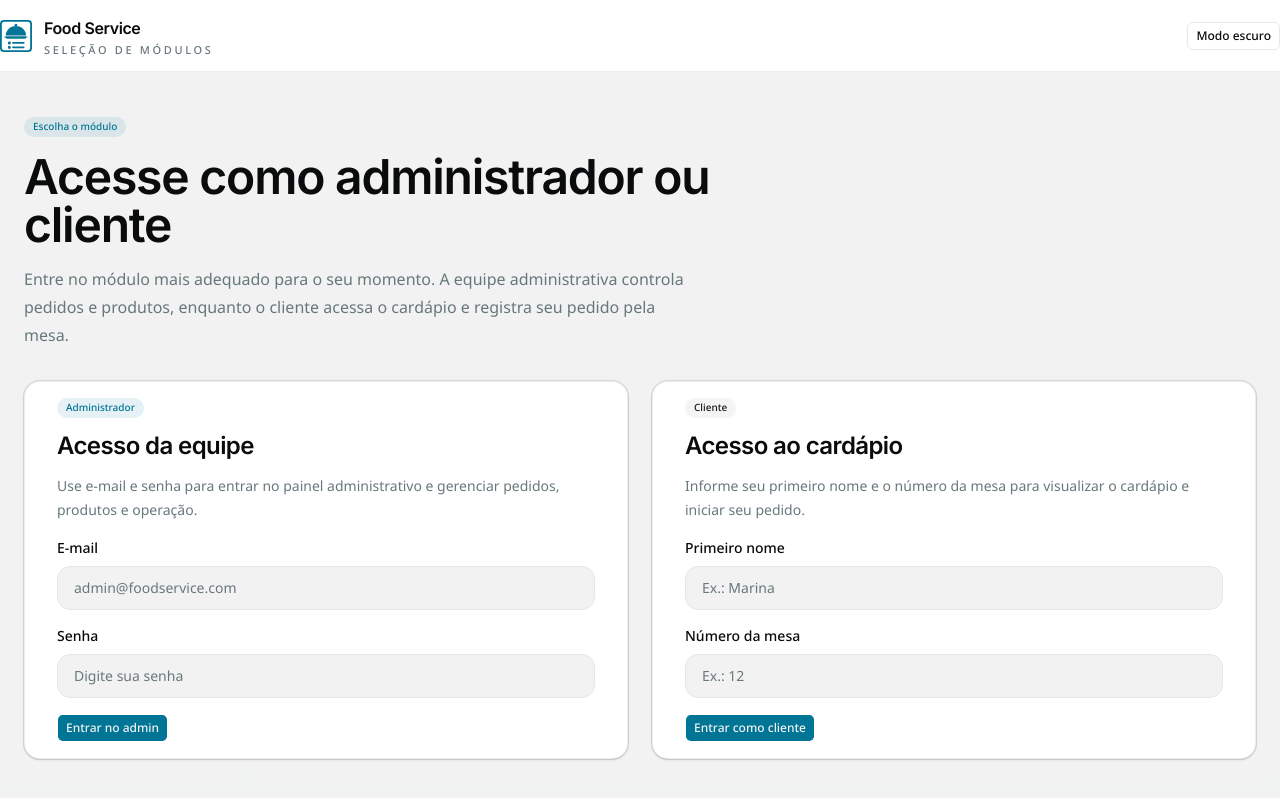
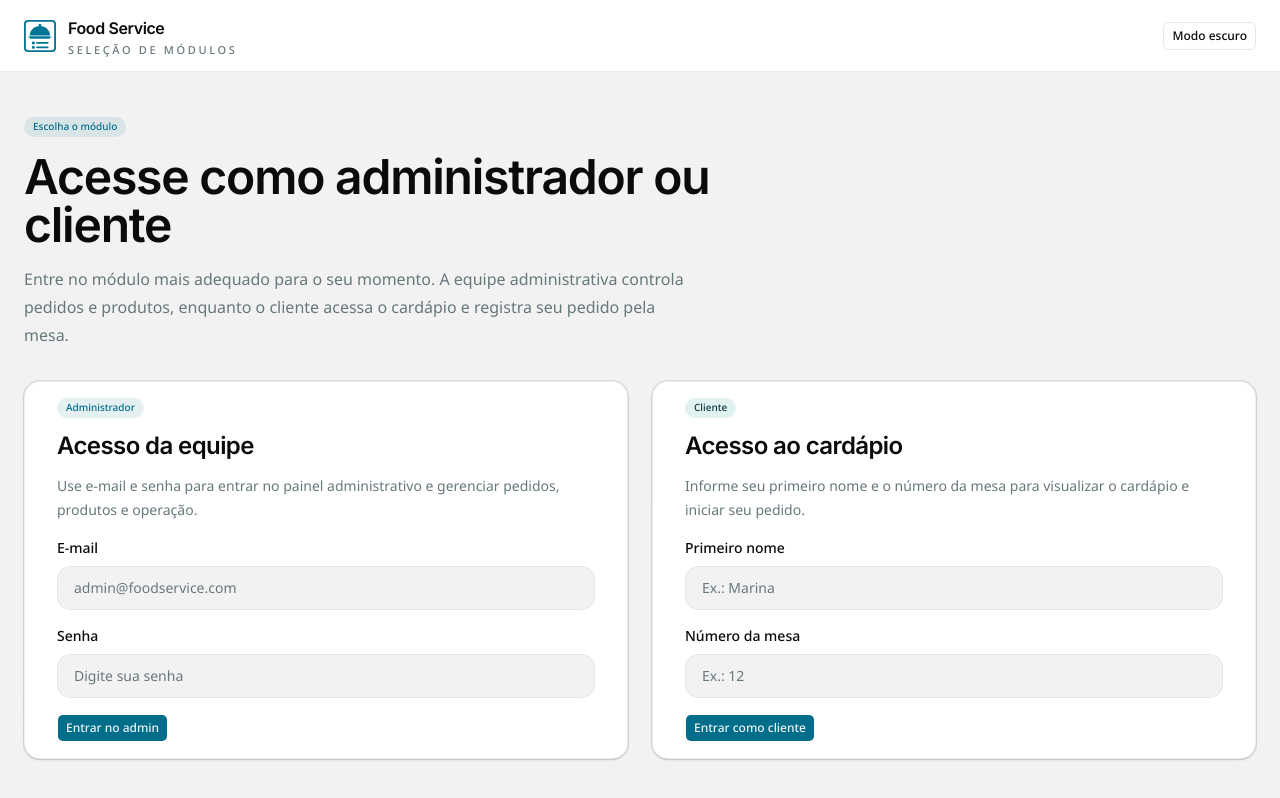
Before and after one commit to thaisdev/food-service-frontend, a Next.js app: page / in a window 1280 px wide. Built offline with nearby package versions, Linux system fonts and the light colour scheme.

Commit message:
feat: add colors to style

```diff
--- a/app/admin/orders/page.tsx
+++ b/app/admin/orders/page.tsx
@@ -23,15 +23,15 @@ import { useOrders } from "@/hooks/use-api-data"
 function getStatusClasses(status: string) {
   switch (status) {
     case "Pronto":
-      return "bg-emerald-500/12 text-emerald-700 dark:text-emerald-300"
+      return "bg-success-muted text-success"
     case "Em preparo":
-      return "bg-amber-500/12 text-amber-700 dark:text-amber-300"
+      return "bg-warning-muted text-warning"
     case "Saiu para entrega":
-      return "bg-sky-500/12 text-sky-700 dark:text-sky-300"
+      return "bg-info-muted text-info"
     case "Finalizado":
       return "bg-muted text-muted-foreground"
     default:
-      return "bg-rose-500/12 text-rose-700 dark:text-rose-300"
+      return "bg-destructive-muted text-destructive"
   }
 }
 
--- a/app/admin/products/page.tsx
+++ b/app/admin/products/page.tsx
@@ -26,12 +26,12 @@ function getBadgeClasses(value: string) {
   switch (value) {
     case "Ativo":
     case "Disponível":
-      return "bg-emerald-500/12 text-emerald-700 dark:text-emerald-300"
+      return "bg-success-muted text-success"
     case "Baixo":
-      return "bg-amber-500/12 text-amber-700 dark:text-amber-300"
+      return "bg-warning-muted text-warning"
     case "Inativo":
     case "Indisponível":
-      return "bg-rose-500/12 text-rose-700 dark:text-rose-300"
+      return "bg-destructive-muted text-destructive"
     default:
       return "bg-muted text-muted-foreground"
   }
--- a/app/globals.css
+++ b/app/globals.css
@@ -5,72 +5,118 @@
 @custom-variant dark (&:is(.dark *));
 
 :root {
+    --brand-deep: #003847;
+    --brand-strong: #005369;
+    --brand: #006d8b;
+    --brand-hover: #007494;
+    --brand-bright: #00bdf1;
+    --brand-bright-strong: #00a2cf;
+    --brand-muted: #317f94;
+    --brand-ink: #15363f;
+    --teal: #009484;
+    --green: #009452;
+    --blue: #004594;
+    --indigo: #001694;
+    --gold: #948800;
+    --gold-soft: #fff580;
+    --rose: #940030;
+    --rose-soft: #ff80a9;
     --background: #f2f2f2;
     --foreground: oklch(0.148 0.004 228.8);
     --card: oklch(1 0 0);
     --card-foreground: oklch(0.148 0.004 228.8);
     --popover: oklch(1 0 0);
     --popover-foreground: oklch(0.148 0.004 228.8);
-    --primary: #007595;
+    --primary: var(--brand);
     --primary-foreground: #f2f2f2;
-    --secondary: oklch(0.967 0.001 286.375);
-    --secondary-foreground: oklch(0.21 0.006 285.885);
+    --primary-hover: var(--brand-hover);
+    --primary-active: var(--brand-strong);
+    --primary-muted: color-mix(in srgb, var(--brand) 12%, white);
+    --secondary: color-mix(in srgb, var(--teal) 12%, white);
+    --secondary-foreground: var(--brand-ink);
     --muted: oklch(0.963 0.002 197.1);
     --muted-foreground: oklch(0.56 0.021 213.5);
-    --accent: oklch(0.963 0.002 197.1);
-    --accent-foreground: oklch(0.218 0.008 223.9);
-    --destructive: oklch(0.577 0.245 27.325);
+    --accent: color-mix(in srgb, var(--brand-muted) 14%, white);
+    --accent-foreground: var(--brand-ink);
+    --success: var(--green);
+    --success-foreground: #ffffff;
+    --success-muted: color-mix(in srgb, var(--green) 12%, white);
+    --info: var(--blue);
+    --info-foreground: #ffffff;
+    --info-muted: color-mix(in srgb, var(--blue) 10%, white);
+    --warning: var(--gold);
+    --warning-foreground: #ffffff;
+    --warning-muted: color-mix(in srgb, var(--gold-soft) 60%, white);
+    --destructive: var(--rose);
+    --destructive-foreground: #ffffff;
+    --destructive-muted: color-mix(in srgb, var(--rose-soft) 25%, white);
     --border: oklch(0.925 0.005 214.3);
     --input: oklch(0.925 0.005 214.3);
-    --ring: oklch(0.723 0.014 214.4);
-    --chart-1: oklch(0.855 0.138 181.071);
-    --chart-2: oklch(0.704 0.14 182.503);
-    --chart-3: oklch(0.6 0.118 184.704);
-    --chart-4: oklch(0.511 0.096 186.391);
-    --chart-5: oklch(0.437 0.078 188.216);
+    --ring: color-mix(in srgb, var(--brand-bright) 55%, var(--brand));
+    --chart-1: var(--brand-bright);
+    --chart-2: var(--teal);
+    --chart-3: var(--blue);
+    --chart-4: var(--green);
+    --chart-5: var(--gold);
+    --chart-6: var(--rose-soft);
     --radius: 0.45rem;
     --sidebar: oklch(0.987 0.002 197.1);
     --sidebar-foreground: oklch(0.148 0.004 228.8);
-    --sidebar-primary: #007595;
+    --sidebar-primary: var(--brand);
     --sidebar-primary-foreground: #f2f2f2;
-    --sidebar-accent: oklch(0.963 0.002 197.1);
-    --sidebar-accent-foreground: oklch(0.218 0.008 223.9);
+    --sidebar-accent: var(--primary-muted);
+    --sidebar-accent-foreground: var(--brand-ink);
     --sidebar-border: oklch(0.925 0.005 214.3);
-    --sidebar-ring: oklch(0.723 0.014 214.4);
+    --sidebar-ring: var(--ring);
 }
 
 .dark {
-    --background: oklch(0.148 0.004 228.8);
+    --background: var(--brand-ink);
     --foreground: oklch(0.987 0.002 197.1);
-    --card: oklch(0.218 0.008 223.9);
+    --card: #1d454f;
     --card-foreground: oklch(0.987 0.002 197.1);
-    --popover: oklch(0.218 0.008 223.9);
+    --popover: #1d454f;
     --popover-foreground: oklch(0.987 0.002 197.1);
-    --primary: #007595;
+    --primary: var(--brand-bright-strong);
     --primary-foreground: #f2f2f2;
-    --secondary: oklch(0.274 0.006 286.033);
+    --primary-hover: var(--brand-bright);
+    --primary-active: var(--brand);
+    --primary-muted: color-mix(in srgb, var(--brand-bright) 18%, transparent);
+    --secondary: color-mix(in srgb, var(--teal) 24%, var(--brand-ink));
     --secondary-foreground: oklch(0.985 0 0);
     --muted: oklch(0.275 0.011 216.9);
     --muted-foreground: oklch(0.723 0.014 214.4);
-    --accent: oklch(0.275 0.011 216.9);
+    --accent: color-mix(in srgb, var(--brand-muted) 30%, var(--brand-ink));
     --accent-foreground: oklch(0.987 0.002 197.1);
-    --destructive: oklch(0.704 0.191 22.216);
+    --success: var(--green);
+    --success-foreground: #ffffff;
+    --success-muted: color-mix(in srgb, var(--green) 24%, var(--brand-ink));
+    --info: var(--brand-bright-strong);
+    --info-foreground: #ffffff;
+    --info-muted: color-mix(in srgb, var(--brand-bright) 18%, var(--brand-ink));
+    --warning: var(--gold-soft);
+    --warning-foreground: var(--brand-ink);
+    --warning-muted: color-mix(in srgb, var(--gold) 24%, var(--brand-ink));
+    --destructive: var(--rose-soft);
+    --destructive-foreground: var(--brand-ink);
+    --destructive-muted: color-mix(in srgb, var(--rose) 32%, var(--brand-ink));
     --border: oklch(1 0 0 / 10%);
     --input: oklch(1 0 0 / 15%);
-    --ring: oklch(0.56 0.021 213.5);
-    --chart-1: oklch(0.855 0.138 181.071);
-    --chart-2: oklch(0.704 0.14 182.503);
-    --chart-3: oklch(0.6 0.118 184.704);
-    --chart-4: oklch(0.511 0.096 186.391);
-    --chart-5: oklch(0.437 0.078 188.216);
-    --sidebar: oklch(0.218 0.008 223.9);
+    --ring: var(--brand-bright);
+    --chart-1: var(--brand-bright);
+    --chart-2: var(--teal);
+    --chart-3: var(--gold-soft);
+    --chart-4: var(--green);
+    --chart-5: var(--rose-soft);
+    --chart-6: var(--blue);
+    --sidebar: #1d454f;
     --sidebar-foreground: oklch(0.987 0.002 197.1);
-    --sidebar-primary: #007595;
+    --sidebar-primary: var(--brand-bright-strong);
     --sidebar-primary-foreground: #f2f2f2;
-    --sidebar-accent: oklch(0.275 0.011 216.9);
+    --sidebar-accent: var(--primary-muted);
     --sidebar-accent-foreground: oklch(0.987 0.002 197.1);
     --sidebar-border: oklch(1 0 0 / 10%);
-    --sidebar-ring: oklch(0.56 0.021 213.5);
+    --sidebar-ring: var(--ring);
 }
 
 @theme inline {
@@ -85,6 +131,7 @@
     --color-sidebar-foreground: var(--sidebar-foreground);
     --color-sidebar: var(--sidebar);
     --color-chart-5: var(--chart-5);
+    --color-chart-6: var(--chart-6);
     --color-chart-4: var(--chart-4);
     --color-chart-3: var(--chart-3);
     --color-chart-2: var(--chart-2);
@@ -92,15 +139,45 @@
     --color-ring: var(--ring);
     --color-input: var(--input);
     --color-border: var(--border);
+    --color-destructive-foreground: var(--destructive-foreground);
+    --color-destructive-muted: var(--destructive-muted);
     --color-destructive: var(--destructive);
+    --color-warning-foreground: var(--warning-foreground);
+    --color-warning-muted: var(--warning-muted);
+    --color-warning: var(--warning);
+    --color-info-foreground: var(--info-foreground);
+    --color-info-muted: var(--info-muted);
+    --color-info: var(--info);
+    --color-success-foreground: var(--success-foreground);
+    --color-success-muted: var(--success-muted);
+    --color-success: var(--success);
     --color-accent-foreground: var(--accent-foreground);
     --color-accent: var(--accent);
     --color-muted-foreground: var(--muted-foreground);
     --color-muted: var(--muted);
     --color-secondary-foreground: var(--secondary-foreground);
     --color-secondary: var(--secondary);
+    --color-primary-muted: var(--primary-muted);
+    --color-primary-active: var(--primary-active);
+    --color-primary-hover: var(--primary-hover);
     --color-primary-foreground: var(--primary-foreground);
     --color-primary: var(--primary);
+    --color-brand-ink: var(--brand-ink);
+    --color-brand-muted: var(--brand-muted);
+    --color-brand-bright-strong: var(--brand-bright-strong);
+    --color-brand-bright: var(--brand-bright);
+    --color-brand-hover: var(--brand-hover);
+    --color-brand: var(--brand);
+    --color-brand-strong: var(--brand-strong);
+    --color-brand-deep: var(--brand-deep);
+    --color-teal: var(--teal);
+    --color-green: var(--green);
+    --color-blue: var(--blue);
+    --color-indigo: var(--indigo);
+    --color-gold: var(--gold);
+    --color-gold-soft: var(--gold-soft);
+    --color-rose: var(--rose);
+    --color-rose-soft: var(--rose-soft);
     --color-popover-foreground: var(--popover-foreground);
     --color-popover: var(--popover);
     --color-card-foreground: var(--card-foreground);
--- a/components/app-header.tsx
+++ b/components/app-header.tsx
@@ -47,7 +47,7 @@ export function AppHeader() {
 
   return (
     <header className="sticky top-0 z-50 border-b border-border/70 bg-white/95 backdrop-blur dark:bg-card/95">
-      <div className="mx-auto flex w-full max-w-[1800px] items-center justify-between gap-4 py-4">
+      <div className="mx-auto flex w-full max-w-[1800px] items-center justify-between gap-4 px-6 py-4">
         <div className="flex items-center gap-6">
           <Link href={homeHref} className="flex items-center gap-3">
             <Image
--- a/components/ui/badge.tsx
+++ b/components/ui/badge.tsx
@@ -13,7 +13,7 @@ const badgeVariants = cva(
         secondary:
           "bg-secondary text-secondary-foreground [a]:hover:bg-secondary/80",
         destructive:
-          "bg-destructive/10 text-destructive focus-visible:ring-destructive/20 dark:bg-destructive/20 dark:focus-visible:ring-destructive/40 [a]:hover:bg-destructive/20",
+          "bg-destructive-muted text-destructive focus-visible:ring-destructive/20 dark:focus-visible:ring-destructive/40 [a]:hover:bg-destructive/20",
         outline:
           "border-border bg-input/20 text-foreground dark:bg-input/30 [a]:hover:bg-muted [a]:hover:text-muted-foreground",
         ghost:
--- a/components/ui/button.tsx
+++ b/components/ui/button.tsx
@@ -9,7 +9,7 @@ const buttonVariants = cva(
   {
     variants: {
       variant: {
-        default: "bg-primary text-primary-foreground hover:bg-primary/80",
+        default: "bg-primary text-primary-foreground hover:bg-primary-hover",
         outline:
           "border-border hover:bg-input/50 hover:text-foreground aria-expanded:bg-muted aria-expanded:text-foreground dark:bg-input/30",
         secondary:
@@ -17,7 +17,7 @@ const buttonVariants = cva(
         ghost:
           "hover:bg-muted hover:text-foreground aria-expanded:bg-muted aria-expanded:text-foreground dark:hover:bg-muted/50",
         destructive:
-          "bg-destructive/10 text-destructive hover:bg-destructive/20 focus-visible:border-destructive/40 focus-visible:ring-destructive/20 dark:bg-destructive/20 dark:hover:bg-destructive/30 dark:focus-visible:ring-destructive/40",
+          "bg-destructive-muted text-destructive hover:bg-destructive/20 focus-visible:border-destructive/40 focus-visible:ring-destructive/20 dark:hover:bg-destructive/30 dark:focus-visible:ring-destructive/40",
         link: "text-primary underline-offset-4 hover:underline",
       },
       size: {
```
